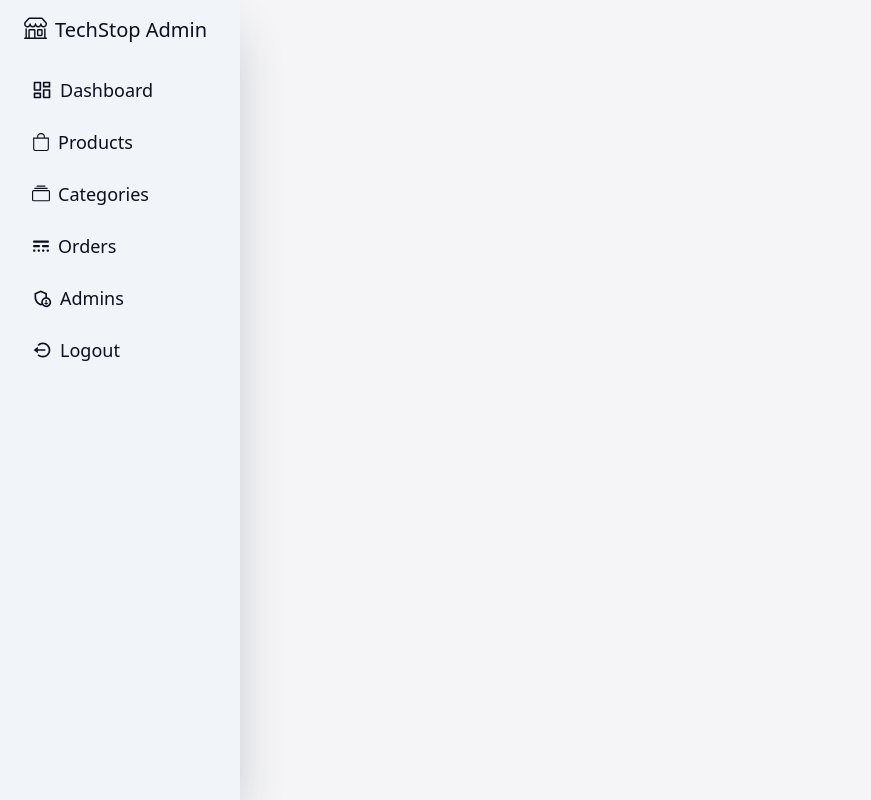
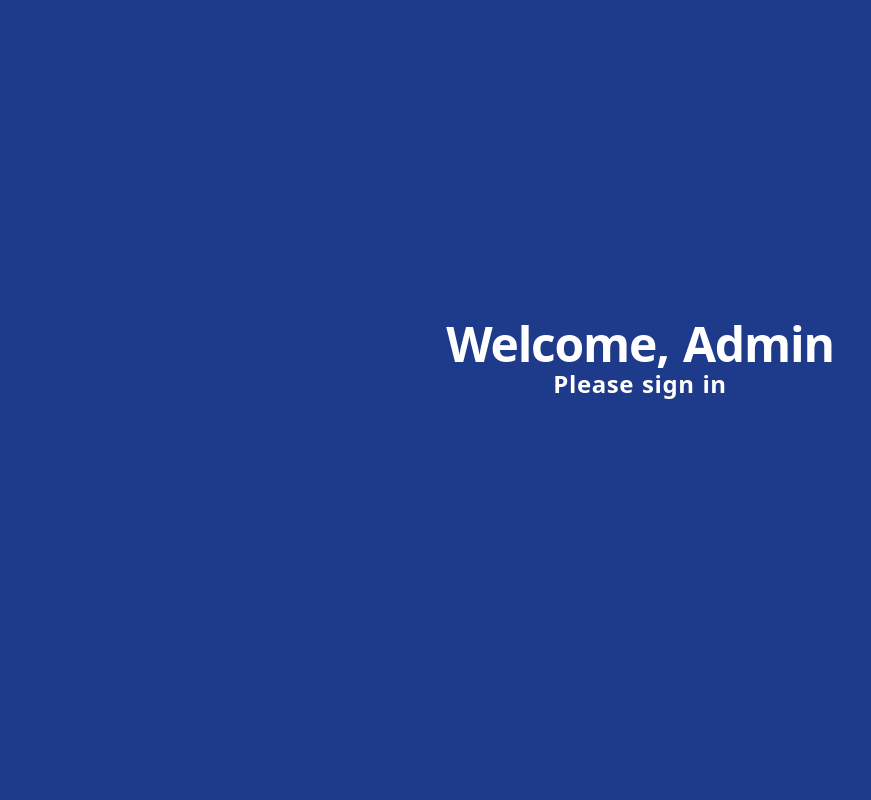
Before and after one commit to tewodrosAe/Shopping_App, a React (Create React App) app in the folder admin/: page /login in a window 1280 px wide. Shown: the whole page, without its empty margins (0-871 px from the left). Built offline with nearby package versions, Linux system fonts and the light colour scheme.

Commit message:
Google Oauth

```diff
--- a/admin/package.json
+++ b/admin/package.json
@@ -3,9 +3,11 @@
   "version": "0.1.0",
   "private": true,
   "dependencies": {
+    "@react-oauth/google": "^0.11.1",
     "@testing-library/jest-dom": "^5.17.0",
     "@testing-library/react": "^13.4.0",
     "@testing-library/user-event": "^13.5.0",
+    "jwt-decode": "^3.1.2",
     "react": "^18.2.0",
     "react-dom": "^18.2.0",
     "react-icons": "^4.11.0",
--- a/admin/src/App.js
+++ b/admin/src/App.js
@@ -2,23 +2,25 @@
 import { BrowserRouter, Routes, Route } from 'react-router-dom'
 import Nav from './components/Nav'
 import { Admins, Categories, Dashboard, EditCategories, Orders, ProductDetails, Products } from './pages'
+import Login from './pages/Login'
+import { BasicLayout } from './layout/BaseLayout'
 
 
 const App = () => {
   return (
     <BrowserRouter>
-      <Nav/>
-      <div className='ml-60 px-20 py-10 bg-background min-h-screen'>
       <Routes>
-        <Route path='/' element={<Dashboard/>}/>
+        <Route path='/' element={<BasicLayout/>}>
+          <Route  path='/' element={<Dashboard/>}/>
           <Route path='/products' element={<Products/>}/>
           <Route path='/productdetails/:id' element={<ProductDetails/>}/>
           <Route path='/categories' element={<Categories/>}/>
           <Route path='/categories/:id' element={<EditCategories/>}/>
           <Route path='/orders' element={<Orders/>}/>
           <Route path='/admins' element={<Admins/>}/>
+        </Route>
+        <Route path='/login' element={<Login/>}/>
       </Routes>
-      </div>
     </BrowserRouter>
   )
 }
--- a/admin/src/components/Nav.js
+++ b/admin/src/components/Nav.js
@@ -45,7 +45,7 @@
       <div className={`bg-white p-10 rounded-md shadow-2xl font-semibold `}>
         Are you sure you want to log out?
         <div className="flex gap-5 w-full justify-center mt-3">
-          <button className="btn-3 bg-red-600 text-white">Logout</button>
+          <button className="btn-3 bg-red-600 text-white" onClick={() => {navigate('/login'); logout()}}>Logout</button>
           <button className="btn-3 border border-slate-300" onClick={logout}>Cancel</button>
         </div>
       </div>
--- a/admin/src/index.css
+++ b/admin/src/index.css
@@ -2,6 +2,10 @@
 @tailwind components;
 @tailwind utilities;
 
+*{
+    margin: 0;
+    padding: 0;
+}
 #active-nav{
     background: #5e72f181;
     margin-left: -15px;
--- a/admin/src/index.js
+++ b/admin/src/index.js
@@ -2,10 +2,13 @@
 import ReactDOM from 'react-dom/client';
 import './index.css';
 import App from './App';
+import { GoogleOAuthProvider } from '@react-oauth/google';
 
 const root = ReactDOM.createRoot(document.getElementById('root'));
 root.render(
   <React.StrictMode>
-    <App/>
+    <GoogleOAuthProvider clientId="599966240647-ng1027r6pp3vfa0cilnvtpupeq1notk6.apps.googleusercontent.com">
+      <App/>
+    </GoogleOAuthProvider>;
   </React.StrictMode>
 );
--- /dev/null
+++ b/admin/src/layout/BaseLayout.js
@@ -0,0 +1,13 @@
+import { Outlet } from "react-router-dom";
+import Nav from "../components/Nav";
+
+export const BasicLayout = () =>{
+    return(
+        <>
+            <Nav/>
+            <div className='ml-60 px-20 py-10 bg-background min-h-screen'>
+                <Outlet/>
+            </div>
+        </>
+    )
+}
--- /dev/null
+++ b/admin/src/layout/LoginLayout.js
@@ -0,0 +1,8 @@
+import { Outlet } from "react-router-dom";
+import Nav from "../components/Nav";
+
+export const LoginLayout = () =>{
+    return(
+        <Outlet/>
+    )
+}
--- /dev/null
+++ b/admin/src/pages/Login.js
@@ -0,0 +1,32 @@
+import React from 'react'
+import { GoogleLogin } from '@react-oauth/google';
+import jwtDecode from 'jwt-decode';
+
+const Login = () => {
+    const login = (cred) => {
+        const decoded = jwtDecode(cred.credential)
+        const {email, family_name, given_name, picture} = decoded
+        const data = {email, family_name, given_name, picture}
+        console.log(data)
+    }
+    return (
+        <div className='flex flex-col gap-4 text-white justify-center items-center absolute h-screen w-screen bg-blue-900 pb-6'>
+            <div className='text-5xl text-center font-bold tracking-tight [word-spacing:3px]'>
+                Welcome, Admin
+                <p className='text-2xl decoration-solid font-semibold tracking-wide [word-spacing:1px]'>
+                    Please sign in
+                </p>
+            </div>
+            <GoogleLogin
+            onSuccess={credentialResponse => {
+                login(credentialResponse);
+            }}
+            onError={() => {
+                console.log('Login Failed');
+            }}
+            />
+        </div>
+    )
+}
+
+export default Login
```
Also changed, not shown: 2 other files (tests, documents, lock files or other folders). Lines whose indentation alone changed are shown as unchanged.
